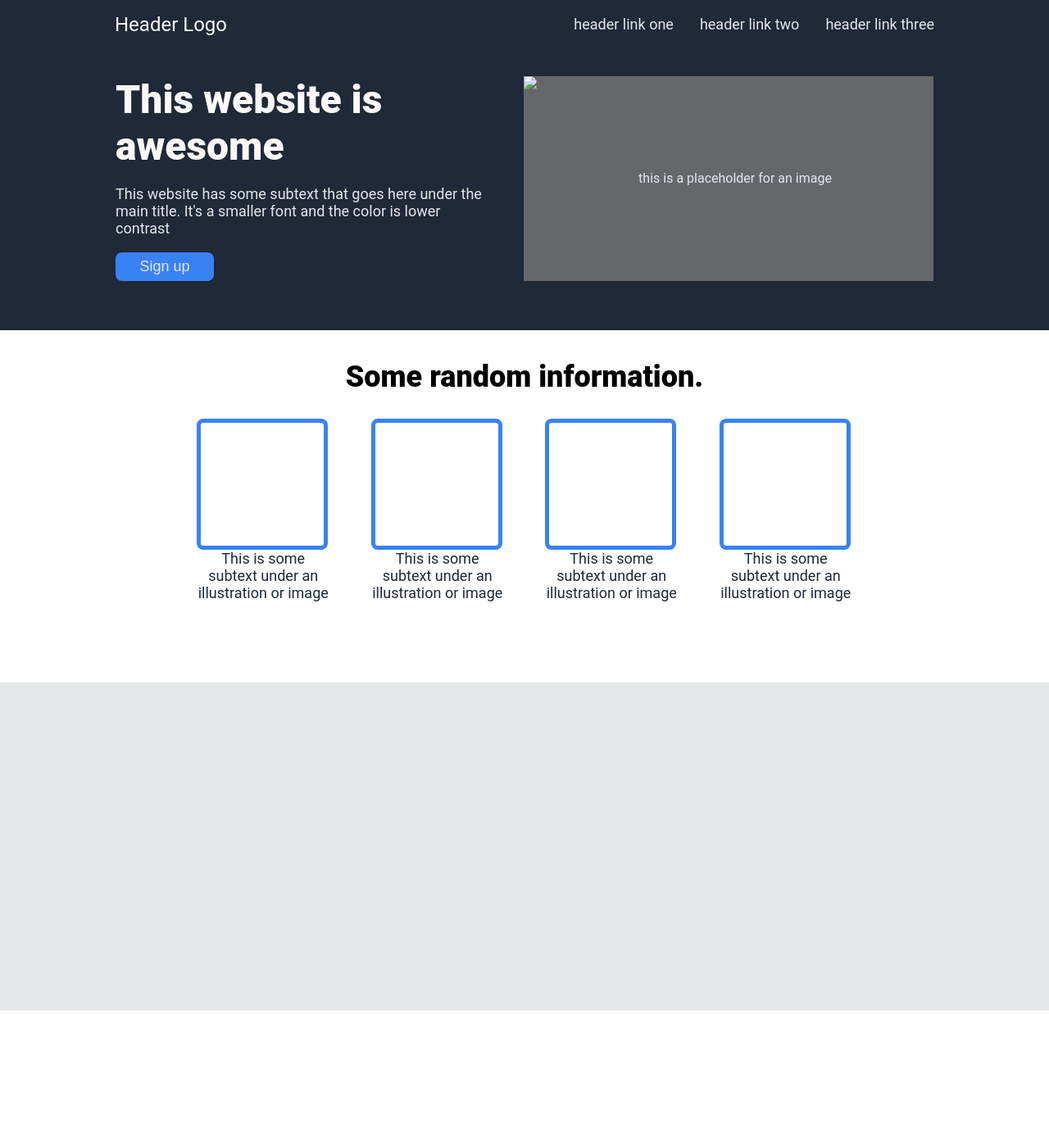
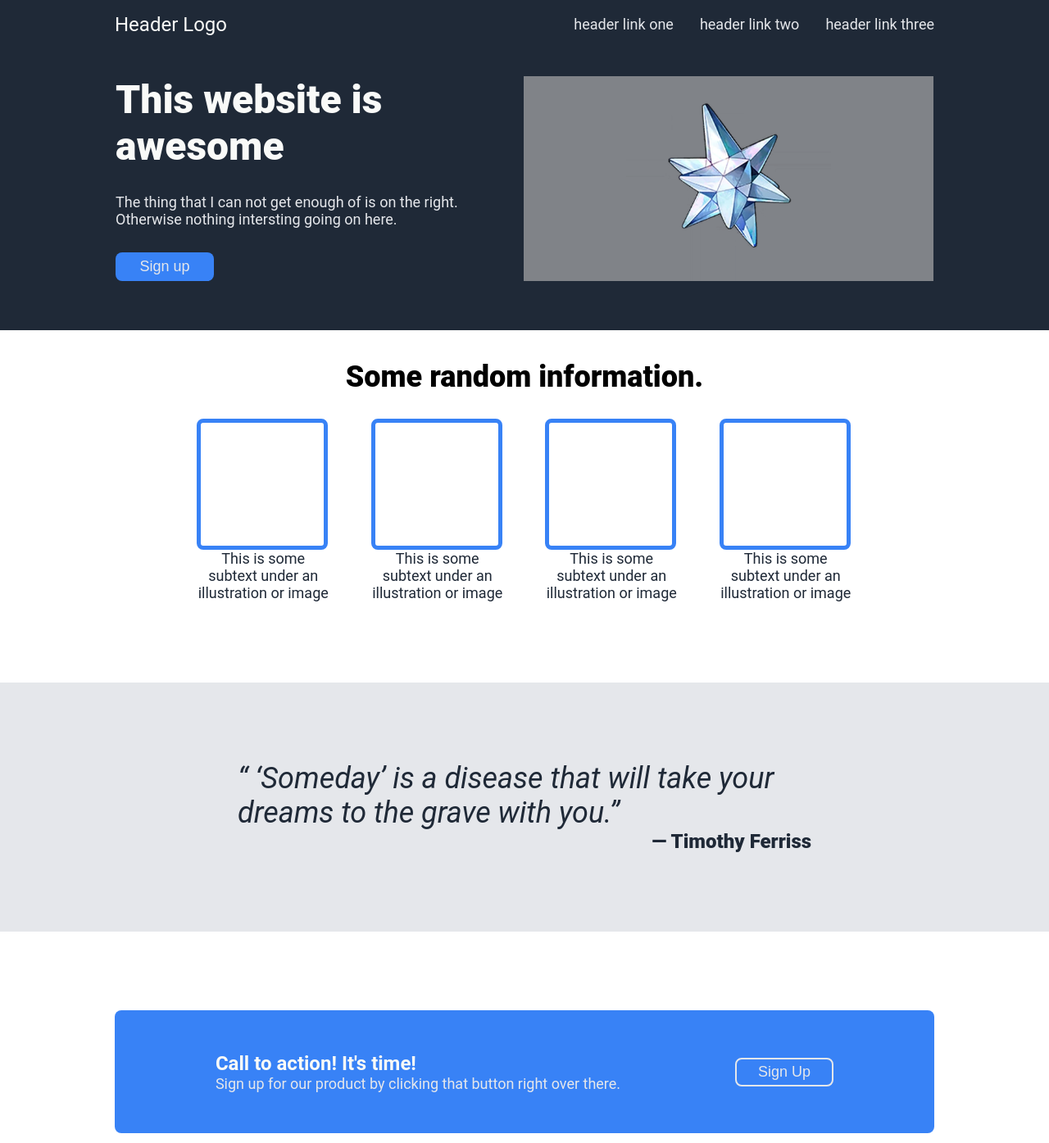
Before and after one commit to Waves-J/first-web-project, a plain HTML site: page index.html in a window 1280 px wide. Shown: the part 5-1400 px from the top of the page at 82% size. Drawn offline with Linux system fonts and the light colour scheme.

Commit message:
Add section two and three to content and image to hero section.
Added quotes text in the third section and the appropriate
information from the given instructions from the given handout
in this Odin Project project. Finally added image to source at hero section
and added credit in README.md to reflect this.

```diff
--- a/index.html
+++ b/index.html
@@ -19,10 +19,12 @@
         <div class="content">
             <div class="left">
                 <div class="main-text">This website is awesome</div>
-                <div class="secondary-text">This website has some subtext that goes here under the main title. It's a smaller font and the color is lower contrast</div>
+                <div class="secondary-text">The thing that I can not get enough of is on the right. Otherwise nothing intersting going on here.</div>
                 <div><button>Sign up</button></div>
             </div>
-            <img src="" alt="this is a placeholder for an image"></img>
+            <div class="right">
+                <img src="./img/astrite.webp" alt="this is a placeholder for an image"></img>
+            </div>
         </div>
     </div>
     <div class="content-1">
@@ -47,8 +49,17 @@
         </div>
     </div>
     <div class="content-2">
+        <div class="quote-text">“ ‘Someday’ is a disease that will take your dreams to the grave with you.”</div>
+        <div class="quote-author">— Timothy Ferriss</div>
     </div>
     <div class="content-3">
+        <div class="container">
+            <div class="left">
+                <div class="header-text">Call to action! It's time!</div>
+                <div class="secondary-text">Sign up for our product by clicking that button right over there.</div>
+            </div>
+            <button>Sign Up</button>
+        </div>
     </div>
     <div class="footer">
         <div class="secondary-text">Copyright © 2025</div>
--- a/style.css
+++ b/style.css
@@ -79,17 +79,22 @@ a {
     height: 35px;
 }
 
-.hero .content img {
+.hero .content .right {
     flex: 0 0 auto;
     height: 250px;
     width: 500px;
-    background-color: #65676b;
+    background-color: #808388;
     margin-left: 48px;
 
     text-align: center;
     line-height: 250px;
     color: #E5E7EB;
 
+}
+
+.hero .content img {
+    height: 250px;
+    width: 250px;
 }
 
 .content-1 {
@@ -129,17 +134,60 @@ a {
 
 .content-2 {
     background-color: #E5E7EB;
+    display: flex;
+    flex-direction: column;
+    justify-content: center;
+    align-items: center;
+    flex: 3 3 auto;
+    padding: 96px 0px;
+}
+
+.quote-text {
+    font-size: 36px;
+    font-style: italic;
+    color: #1F2937;
+    width: 700px;
+}
+
+.quote-author {
+    font-size: 24px;
+    font-weight: 800;
+    color: #1F2937;
+    text-align: end;
+    width: 700px;
+}
+
+.content-3 {
+    display: flex;
     flex-direction: column;
     align-items: center;
     flex: 3 3 auto;
-    height: 400px;
+    padding: 96px 0px;
 }
 
-.content-3 {
-    flex-direction: column;
+.container {
+    display: flex;
+    justify-content: center;
     align-items: center;
-    flex: 3 3 auto;
-    height: 300px;
+    gap: 140px;
+    border-radius: 8px;
+    background-color: #3882F6;
+    width: 1000px;
+    height: 150px;
+}
+
+.container .header-text {
+    font-weight: 700;
+}
+
+.container button {
+    background-color: #3882F6;
+    border: 2px solid #E5E7EB;
+    border-radius: 8px;
+    color: #E5E7EB;
+    font-size: 18px;
+    width: 120px;
+    height: 35px;
 }
 
 .footer {
```
Also changed, not shown: 1 other file.
